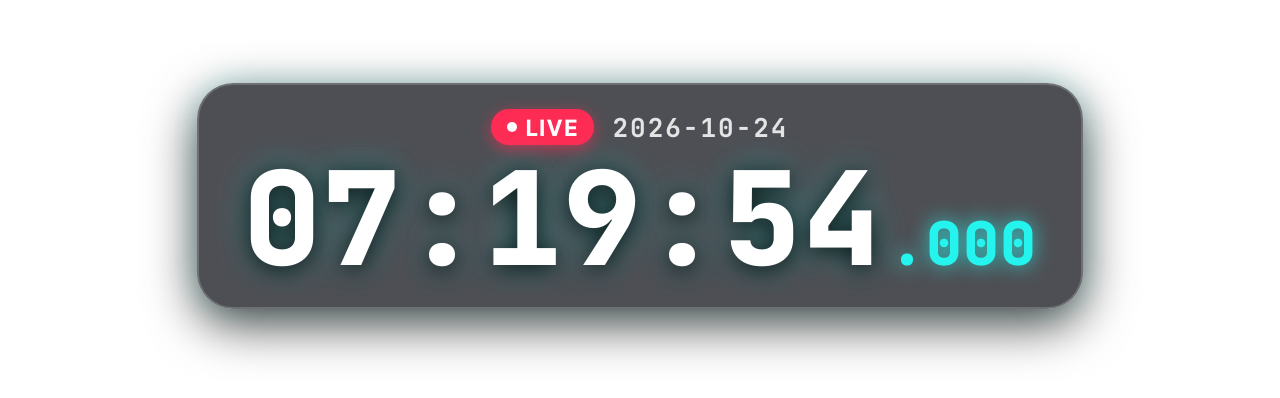
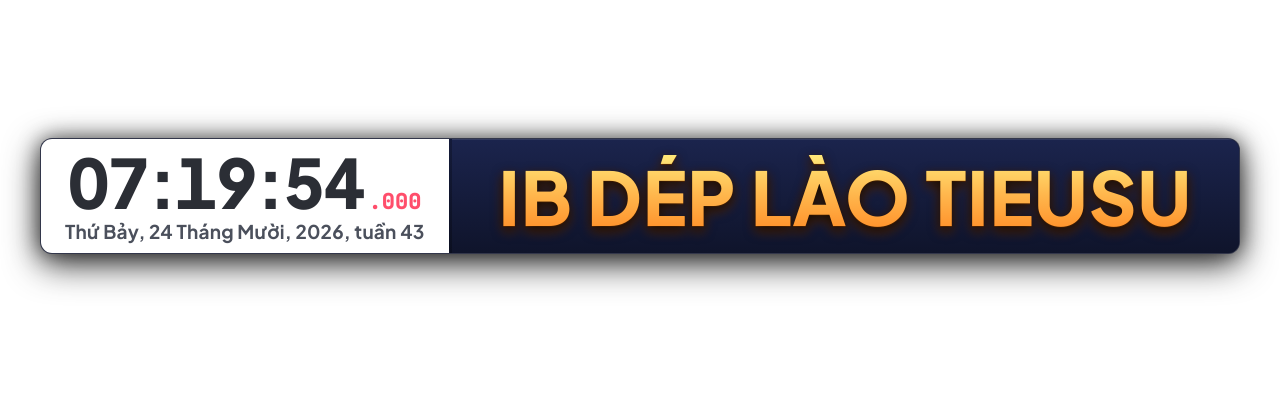
Before and after one commit to namdev-fullstack/RealTimeTiktok, a website: page public/index.html in a window 1280 px wide. Shown: the part 204-602 px from the top of the page. Drawn offline with Linux system fonts and the light colour scheme.

Commit message:
feat: Banner layout ngang với Title IB DÉP LÀO TIEUSU và tăng font ngày tháng tiếng Việt

```diff
--- a/public/app.js
+++ b/public/app.js
@@ -1,6 +1,6 @@
 /**
- * TIKTOK LIVE REALTIME CLOCK ENGINE
- * Cập nhật thời gian thực mili-giây liên tục - Chống bot quét video lặp lại
+ * TIKTOK LIVE REALTIME BANNER ENGINE
+ * Hiển thị Giờ + Ngày tháng tiếng Việt + Title in đậm chuẩn theo mẫu
  */
 
 (function () {
@@ -9,58 +9,86 @@
   const elDate = document.getElementById('currentDate');
   const elTime = document.getElementById('clockTime');
   const elMs = document.getElementById('clockMs');
-  const clockWrapper = document.getElementById('clockWrapper');
+  const elTitle = document.getElementById('bannerTitle');
+  const bannerBar = document.getElementById('bannerBar');
 
-  // Đọc các tham số tùy chọn từ URL
-  // Ví dụ: ?ms=1&date=1&scale=1.2&bg=0
+  // Đọc tham số URL
   const params = new URLSearchParams(window.location.search);
+  const customTitle = params.get('title');
   const showMs = params.get('ms') !== '0';
-  const showDate = params.get('date') !== '0';
-  const noBg = params.get('bg') === '0';
-  const scale = params.get('scale');
-  const customColor = params.get('color');
+  const customDateSize = params.get('date_size');
+  const customTitleSize = params.get('title_size');
+  const customScale = params.get('scale');
 
-  if (!showMs && elMs) elMs.style.display = 'none';
-  if (!showDate && elDate) elDate.parentElement.style.display = 'none';
-  if (noBg && clockWrapper) {
-    clockWrapper.style.background = 'transparent';
-    clockWrapper.style.border = 'none';
-    clockWrapper.style.boxShadow = 'none';
-    clockWrapper.style.backdropFilter = 'none';
+  // Cập nhật tiêu đề nếu có param, mặc định là "IB DÉP LÀO TIEUSU"
+  if (customTitle && elTitle) {
+    elTitle.textContent = customTitle.toUpperCase();
   }
-  if (scale && clockWrapper) {
-    clockWrapper.style.transform = `scale(${scale})`;
+
+  if (!showMs && elMs) {
+    elMs.style.display = 'none';
   }
-  if (customColor && elTime) {
-    elTime.style.color = customColor;
+
+  if (customDateSize && elDate) {
+    elDate.style.fontSize = customDateSize;
   }
+
+  if (customTitleSize && elTitle) {
+    elTitle.style.fontSize = customTitleSize;
+  }
+
+  if (customScale && bannerBar) {
+    bannerBar.style.transform = `scale(${customScale})`;
+  }
+
+  // Danh sách thứ và tháng tiếng Việt theo định dạng ảnh
+  const DAYS = ['Chủ Nhật', 'Thứ Hai', 'Thứ Ba', 'Thứ Tư', 'Thứ Năm', 'Thứ Sáu', 'Thứ Bảy'];
+  const MONTHS = [
+    'Một', 'Hai', 'Ba', 'Tư', 'Năm', 'Sáu',
+    'Bảy', 'Tám', 'Chín', 'Mười', 'Mười Một', 'Mười Hai'
+  ];
+
+  // Hàm tính tuần trong năm (ISO standard)
+  function getWeekNumber(d) {
+    const date = new Date(Date.UTC(d.getFullYear(), d.getMonth(), d.getDate()));
+    const dayNum = date.getUTCDay() || 7;
+    date.setUTCDate(date.getUTCDate() + 4 - dayNum);
+    const yearStart = new Date(Date.UTC(date.getUTCFullYear(), 0, 1));
+    return Math.ceil((((date - yearStart) / 86400000) + 1) / 7);
+  }
+
+  let lastDateString = '';
 
   function updateClock() {
     const now = new Date();
 
-    // 1. Ngày tháng năm (YYYY-MM-DD)
-    if (showDate && elDate) {
-      const y = now.getFullYear();
-      const m = String(now.getMonth() + 1).padStart(2, '0');
-      const d = String(now.getDate()).padStart(2, '0');
-      elDate.textContent = `${y}-${m}-${d}`;
-    }
-
-    // 2. Giờ : Phút : Giây (HH:MM:SS)
+    // 1. Giờ : Phút : Giây
     const hh = String(now.getHours()).padStart(2, '0');
     const mm = String(now.getMinutes()).padStart(2, '0');
     const ss = String(now.getSeconds()).padStart(2, '0');
     elTime.textContent = `${hh}:${mm}:${ss}`;
 
-    // 3. Mili-giây (.xxx - liên tục thay đổi từng frame để phá vỡ hash quét lặp)
+    // 2. Mili-giây (thay đổi liên tục để vô hiệu hóa thuật toán quét hash của TikTok)
     if (showMs && elMs) {
       const ms = String(now.getMilliseconds()).padStart(3, '0');
       elMs.textContent = `.${ms}`;
     }
 
+    // 3. Ngày tháng tiếng Việt: "Thứ Bảy, 24 Tháng Mười, 2026, tuần 43"
+    const dateKey = `${now.getFullYear()}-${now.getMonth()}-${now.getDate()}`;
+    if (dateKey !== lastDateString) {
+      lastDateString = dateKey;
+      const dayName = DAYS[now.getDay()];
+      const dayNum = now.getDate();
+      const monthName = MONTHS[now.getMonth()];
+      const year = now.getFullYear();
+      const week = getWeekNumber(now);
+
+      elDate.textContent = `${dayName}, ${dayNum} Tháng ${monthName}, ${year}, tuần ${week}`;
+    }
+
     requestAnimationFrame(updateClock);
   }
 
-  // Chạy đồng hồ
   requestAnimationFrame(updateClock);
 })();
--- a/public/index.html
+++ b/public/index.html
@@ -3,26 +3,28 @@
 <head>
   <meta charset="UTF-8">
   <meta name="viewport" content="width=device-width, initial-scale=1.0">
-  <title>TikTok Live Realtime Clock Overlay</title>
+  <title>TikTok Live Banner Overlay - Realtime Clock</title>
   <link rel="stylesheet" href="style.css">
   <link rel="preconnect" href="https://fonts.googleapis.com">
   <link rel="preconnect" href="https://fonts.gstatic.com" crossorigin>
-  <link href="https://fonts.googleapis.com/css2?family=JetBrains+Mono:wght@700;800;900&family=Plus+Jakarta+Sans:wght@700;800&display=swap" rel="stylesheet">
+  <link href="https://fonts.googleapis.com/css2?family=Plus+Jakarta+Sans:wght@700;800;900&family=JetBrains+Mono:wght@700;800;900&display=swap" rel="stylesheet">
 </head>
-<body class="clock-overlay-body">
-  <div class="clock-wrapper" id="clockWrapper">
-    <!-- Huy hiệu LIVE & Ngày tháng -->
-    <div class="meta-row">
-      <span class="live-tag">
-        <span class="pulse-dot"></span> LIVE
-      </span>
-      <span id="currentDate" class="date-text">2026-10-23</span>
+<body>
+  <div class="banner-bar" id="bannerBar">
+    <!-- KHỐI BÊN TRÁI: GIỜ & NGÀY THÁNG (NỀN TRẮNG) -->
+    <div class="time-block">
+      <div class="clock-row">
+        <span id="clockTime" class="clock-digits">14:17:40</span>
+        <span id="clockMs" class="clock-ms">.385</span>
+      </div>
+      <div id="currentDate" class="date-text">
+        Thứ Bảy, 24 Tháng Mười, 2026, tuần 43
+      </div>
     </div>
 
-    <!-- Đồng hồ Giờ : Phút : Giây Siêu To -->
-    <div class="main-clock-row">
-      <span id="clockTime" class="clock-digits">17:19:30</span>
-      <span id="clockMs" class="clock-ms">.852</span>
+    <!-- KHỐI BÊN PHẢI: TITLE IN ĐẬM NẰM NGANG VỚI GIỜ (NỀN XANH NAVY) -->
+    <div class="title-block">
+      <h1 id="bannerTitle" class="banner-title">IB DÉP LÀO TIEUSU</h1>
     </div>
   </div>
 
--- a/public/style.css
+++ b/public/style.css
@@ -1,13 +1,13 @@
 /* ==========================================================================
-   TIKTOK LIVE REALTIME CLOCK OVERLAY (CHỈ GIỮ THỜI GIAN THỰC SIÊU TO)
+   TIKTOK LIVE HORIZONTAL BANNER OVERLAY
+   Style theo mẫu thanh ngang: Giờ + Ngày tháng bên trái, Title in đậm bên phải
    ========================================================================== */
 
 :root {
-  --tk-pink: #FE2C55;
-  --tk-cyan: #25F4EE;
-  --clock-color: #FFFFFF;
+  --font-sans: 'Plus Jakarta Sans', -apple-system, BlinkMacSystemFont, sans-serif;
   --font-mono: 'JetBrains Mono', monospace;
-  --font-sans: 'Plus Jakarta Sans', sans-serif;
+  --navy-dark: #0f142b;
+  --navy-light: #1b244d;
 }
 
 * {
@@ -21,7 +21,7 @@ html, body {
   width: 100%;
   height: 100%;
   overflow: hidden;
-  /* Nền trong suốt để OBS / TikTok Live Studio lồng trực tiếp đè lên video */
+  /* Nền trong suốt để gắn vào OBS / TikTok Studio đè lên video */
   background: transparent !important;
   display: flex;
   align-items: center;
@@ -29,96 +29,114 @@ html, body {
   user-select: none;
 }
 
-/* Khung chứa đồng hồ */
-.clock-wrapper {
+/* ================= THANH BANNER NGANG ================= */
+.banner-bar {
+  display: flex;
+  flex-direction: row;
+  align-items: stretch;
+  width: 96%;
+  max-width: 1200px;
+  min-height: 90px;
+  background: #0f142b;
+  border-radius: 12px;
+  overflow: hidden;
+  box-shadow: 0 10px 35px rgba(0, 0, 0, 0.8), 0 0 20px rgba(0, 0, 0, 0.5);
+  border: 1px solid rgba(255, 255, 255, 0.15);
+}
+
+/* KHỐI BÊN TRÁI: GIỜ & NGÀY THÁNG (NỀN TRẮNG) */
+.time-block {
+  background: #ffffff;
+  padding: 8px 24px 10px 24px;
   display: flex;
   flex-direction: column;
+  justify-content: center;
   align-items: center;
-  justify-content: center;
-  padding: 24px 44px;
-  background: rgba(10, 12, 18, 0.72);
-  backdrop-filter: blur(16px);
-  -webkit-backdrop-filter: blur(16px);
-  border-radius: 36px;
-  border: 2px solid rgba(255, 255, 255, 0.18);
-  box-shadow: 0 15px 50px rgba(0, 0, 0, 0.75), 0 0 30px rgba(37, 244, 238, 0.2);
-  transition: transform 0.2s ease;
+  flex-shrink: 0;
+  min-width: 280px;
 }
 
-/* Dòng trên: Huy hiệu LIVE & Ngày tháng */
-.meta-row {
-  display: flex;
-  align-items: center;
-  gap: 18px;
-  margin-bottom: 8px;
-}
-
-.live-tag {
-  display: inline-flex;
-  align-items: center;
-  gap: 8px;
-  background: var(--tk-pink);
-  color: #fff;
-  font-family: var(--font-sans);
-  font-size: clamp(14px, 2.2vw, 22px);
-  font-weight: 900;
-  padding: 4px 16px;
-  border-radius: 20px;
-  letter-spacing: 1.5px;
-  box-shadow: 0 4px 15px rgba(254, 44, 85, 0.6);
-}
-
-.pulse-dot {
-  width: 10px;
-  height: 10px;
-  border-radius: 50%;
-  background: #fff;
-  animation: pulseDot 1s infinite;
-}
-
-@keyframes pulseDot {
-  0%, 100% { transform: scale(1); opacity: 1; }
-  50% { transform: scale(1.4); opacity: 0.6; }
-}
-
-.date-text {
-  font-family: var(--font-mono);
-  font-size: clamp(16px, 2.5vw, 26px);
-  font-weight: 700;
-  color: rgba(255, 255, 255, 0.85);
-  letter-spacing: 2px;
-}
-
-/* Dòng chính: Giờ:Phút:Giây .Mili-giây Siêu To */
-.main-clock-row {
+/* Hàng hiển thị Giờ : Phút : Giây */
+.clock-row {
   display: flex;
   align-items: baseline;
   justify-content: center;
-  font-family: var(--font-mono);
+  font-family: var(--font-sans);
+  line-height: 1;
+}
+
+.clock-digits {
+  font-size: clamp(44px, 5.5vw, 68px);
+  font-weight: 900;
+  color: #2b2e35;
+  letter-spacing: -0.5px;
   font-feature-settings: "tnum";
   font-variant-numeric: tabular-nums;
-  white-space: nowrap;
 }
 
-/* Con số Giờ:Phút:Giây phóng to khổng lồ */
-.clock-digits {
-  font-size: clamp(64px, 12vw, 130px);
-  font-weight: 900;
-  color: var(--clock-color);
-  letter-spacing: 2px;
-  line-height: 1;
-  text-shadow:
-    0 4px 25px rgba(0, 0, 0, 0.9),
-    0 0 35px rgba(37, 244, 238, 0.45);
+/* Mili-giây (giữ nhỏ để vẫn thay đổi hash liên tục chống bot quét TikTok) */
+.clock-ms {
+  font-family: var(--font-mono);
+  font-size: clamp(14px, 1.8vw, 22px);
+  font-weight: 800;
+  color: #ff3b5c;
+  margin-left: 4px;
+  opacity: 0.9;
+  min-width: 3.5ch;
 }
 
-/* Mili-giây (Đổi liên tục mỗi frame phá hash TikTok) */
-.clock-ms {
-  font-size: clamp(28px, 5.5vw, 60px);
-  font-weight: 800;
-  color: var(--tk-cyan);
-  margin-left: 6px;
+/* Dòng ngày tháng tiếng Việt (Đã tăng fontSize to rõ theo yêu cầu) */
+.date-text {
+  font-family: var(--font-sans);
+  font-size: clamp(14px, 1.6vw, 19px); /* Tăng to rõ ràng */
+  font-weight: 700;
+  color: #4b505c;
+  margin-top: 4px;
+  white-space: nowrap;
+  letter-spacing: 0.2px;
+}
+
+/* KHỐI BÊN PHẢI: TITLE IN ĐẬM NẰM NGANG VỚI GIỜ (NỀN XANH NAVY) */
+.title-block {
+  flex: 1;
+  background: linear-gradient(180deg, var(--navy-light) 0%, var(--navy-dark) 100%);
+  display: flex;
+  align-items: center;
+  justify-content: center;
+  padding: 8px 30px;
+  border-left: 3px solid rgba(0, 0, 0, 0.25);
+  box-shadow: inset 0 1px 0 rgba(255, 255, 255, 0.1);
+}
+
+/* Title in đậm màu vàng cam gradient 3D y chang hình mẫu */
+.banner-title {
+  font-family: var(--font-sans);
+  font-size: clamp(38px, 5.8vw, 74px);
+  font-weight: 900;
+  text-transform: uppercase;
   letter-spacing: 1px;
-  text-shadow: 0 0 20px rgba(37, 244, 238, 0.8);
-  min-width: 3.5ch;
+  white-space: nowrap;
+  line-height: 1.1;
+  /* Gradient màu vàng cam */
+  background: linear-gradient(180deg, #FFE879 0%, #FFB74D 48%, #FF8A24 100%);
+  -webkit-background-clip: text;
+  -webkit-text-fill-color: transparent;
+  /* Đổ bóng chữ nổi khối 3D */
+  filter: drop-shadow(0 4px 6px rgba(0, 0, 0, 0.85)) drop-shadow(0 1px 0 #7A3500);
 }
+
+/* Responsive khi gắn trên màn hình nhỏ */
+@media (max-width: 650px) {
+  .banner-bar {
+    flex-direction: column;
+    width: 95%;
+  }
+  .time-block {
+    min-width: 100%;
+    border-bottom: 2px solid rgba(0, 0, 0, 0.2);
+  }
+  .title-block {
+    border-left: none;
+    padding: 14px 18px;
+  }
+}
```
